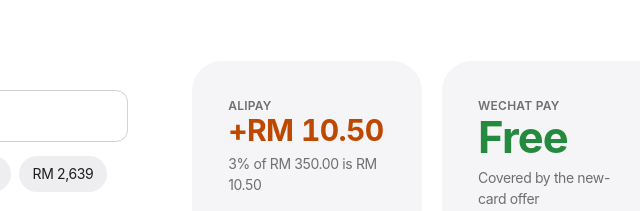
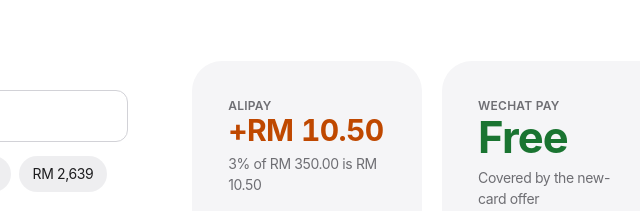
Before and after one commit to letsdoitmywei/beijing-28-days, a plain HTML site: page index.html in a window 1280 px wide. Shown: the part 5657-5868 px from the top of the page, 458-1098 px from the left. Drawn offline with Linux system fonts and the light colour scheme.

Commit message:
Fix contrast and drop the Chinese web font download
Co-Authored-By: Claude Opus 5.5 <noreply@anthropic.com>

```diff
--- a/index.html
+++ b/index.html
@@ -6,7 +6,8 @@
 <meta http-equiv="Content-Security-Policy" content="default-src 'none'; script-src 'sha256-70Zn7pzHvf9qPvr+r4vizZcZAhxenXgMMX+4Wm/nFHE=' 'sha256-YpbiY/huV0nNDe1sg31E57d4cOG+enU25owwpSs9buc='; style-src 'unsafe-inline' https://fonts.googleapis.com; font-src https://fonts.gstatic.com; img-src 'self' data:; media-src 'self'; base-uri 'none'; form-action 'none'">
 <title>Beijing. 28 days.</title>
 <link rel="preconnect" href="https://fonts.googleapis.com">
-<link rel="stylesheet" href="https://fonts.googleapis.com/css2?family=Inter:wght@400;500;600;700&family=Noto+Sans+SC:wght@400;500;600&display=swap">
+<link rel="preconnect" href="https://fonts.gstatic.com" crossorigin>
+<link rel="stylesheet" href="https://fonts.googleapis.com/css2?family=Inter:wght@400;500;600;700&display=swap">
 <style>
 /* VOICE: an Apple product page for a trip. Confident two-part headlines, one idea per section, restraint.
    IDEA: the trip is the "product"; its numbers are the specs, shown as big typographic moments.
@@ -16,9 +17,9 @@
 :root{color-scheme:light dark;
   --bg:light-dark(#ffffff,#000000);--alt:light-dark(#f5f5f7,#101011);--tile:light-dark(#ffffff,#1c1c1e);--tile2:light-dark(#f5f5f7,#1c1c1e);
   --ink:light-dark(#1d1d1f,#f5f5f7);--grey:light-dark(#6e6e73,#a1a1a6);--grey2:light-dark(#6e6e73,#a1a1a6);--hair:light-dark(#d2d2d7,#424245);
-  --blue:#0071e3;--link:light-dark(#0066cc,#2997ff);--over:light-dark(#bf4800,#ff9f0a);--green:#34c759;--okt:light-dark(#248a3d,#30d158);--fill:light-dark(rgba(118,118,128,.12),rgba(118,118,128,.24));
-  --sys:-apple-system,BlinkMacSystemFont,"SF Pro Display","SF Pro Text","Inter","Helvetica Neue",Helvetica,Arial,"PingFang SC","Noto Sans SC",sans-serif;
-  --cjk:"PingFang SC","Noto Sans SC",sans-serif;--ease:cubic-bezier(.4,0,.6,1)}
+  --blue:#0071e3;--link:light-dark(#0066cc,#2997ff);--over:light-dark(#bf4800,#ff9f0a);--green:#34c759;--okt:light-dark(#1a7431,#30d158);--fill:light-dark(rgba(118,118,128,.12),rgba(118,118,128,.24));
+  --sys:-apple-system,BlinkMacSystemFont,"SF Pro Display","SF Pro Text","Inter","Helvetica Neue",Helvetica,Arial,"PingFang SC","Noto Sans CJK SC","Noto Sans SC",sans-serif;
+  --cjk:"PingFang SC","Noto Sans CJK SC","Noto Sans SC",sans-serif;--ease:cubic-bezier(.4,0,.6,1)}
 :root[data-theme=light]{color-scheme:light}:root[data-theme=dark]{color-scheme:dark}
 *{box-sizing:border-box;min-width:0}
 html{scroll-padding-top:60px;font-size:106.25%}
@@ -112,7 +113,7 @@ section{padding:clamp(80px,11vw,150px) 22px}
 .row .dot{width:12px;height:12px;border-radius:50%;background:var(--c)}
 .row .t{font-size:17px}.row .t small{display:block;font-size:13px;color:var(--grey)}
 .row .a{text-align:right;font-size:17px;font-variant-numeric:tabular-nums;white-space:nowrap}.row .a small{display:block;font-size:13px;color:var(--grey)}
-.row.off .t,.row.off .a{opacity:.4}
+.row.off .t,.row.off .a{opacity:1;color:var(--grey)}.row.off .a{text-decoration:line-through}
 .row .nm{white-space:nowrap}
 .row .nm::after{content:"›";display:inline-block;margin-left:8px;color:var(--grey);transition:transform .24s var(--ease)}
 .row[aria-expanded=true] .nm::after{transform:rotate(90deg)}
```
